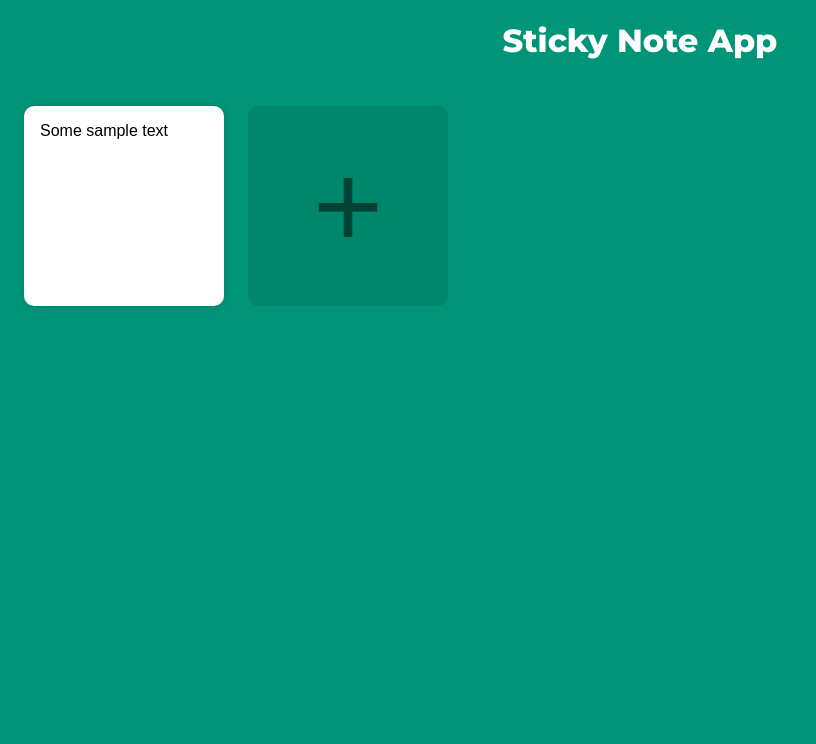
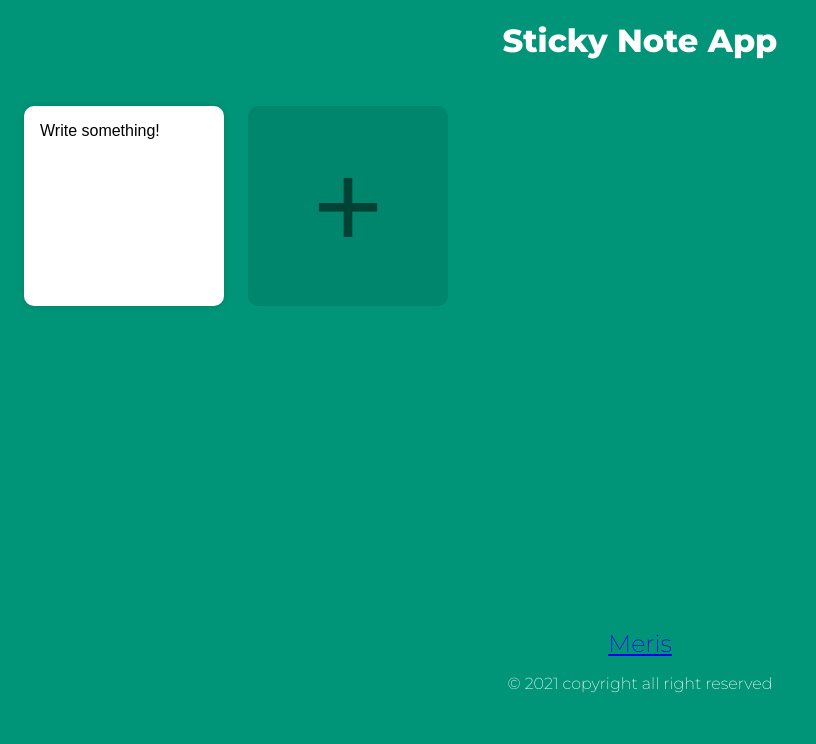
Before and after one commit to MerisStupar/Sticky-Notes-App, a plain HTML site: page index.html in a window 1280 px wide. Shown: the whole page, without its empty margins (0-816 px from the left). Drawn offline with Linux system fonts and the light colour scheme.

Commit message:
Added footer and some new style on sticky notes

```diff
--- a/index.html
+++ b/index.html
@@ -13,9 +13,16 @@
         <h1>Sticky Note App</h1>
     </div>
     <div id="app">
-        <textarea class="note">Some sample text</textarea>
+        <textarea class="note">Write something!</textarea>
         <button class="add-note" type="button">+</button>
     </div>
 
+    <footer class="footer">
+        <p class="footer_title"><a href="https://merisstupar.netlify.app/">Meris</a></p>
+        </div>
+        <p>&#169; 2021 copyright all right reserved</p>
+    </footer>
+
+
 </body>
 </html>
--- a/src/main.css
+++ b/src/main.css
@@ -30,7 +30,9 @@ body{
     font-family: sans-serif;
     font-size: 16px;
 }
-
+.note:hover{
+    transform: scale(1.1);
+}
 .add-note{
     height: 200px;
     border: none;
@@ -51,3 +53,19 @@ body{
     text-align: center;
     color: white;
 }
+
+
+/*Footer*/
+.footer {
+    margin-top: 19%;
+    background-color: var(--second-color);
+    color: #fff;
+    text-align: center;
+    font-weight: var(--font-semi);
+    padding: 2rem 0;
+  }
+
+  .footer_title {
+    font-size: 1.5rem;
+    margin-bottom: var(--mb-4);
+  }
```
